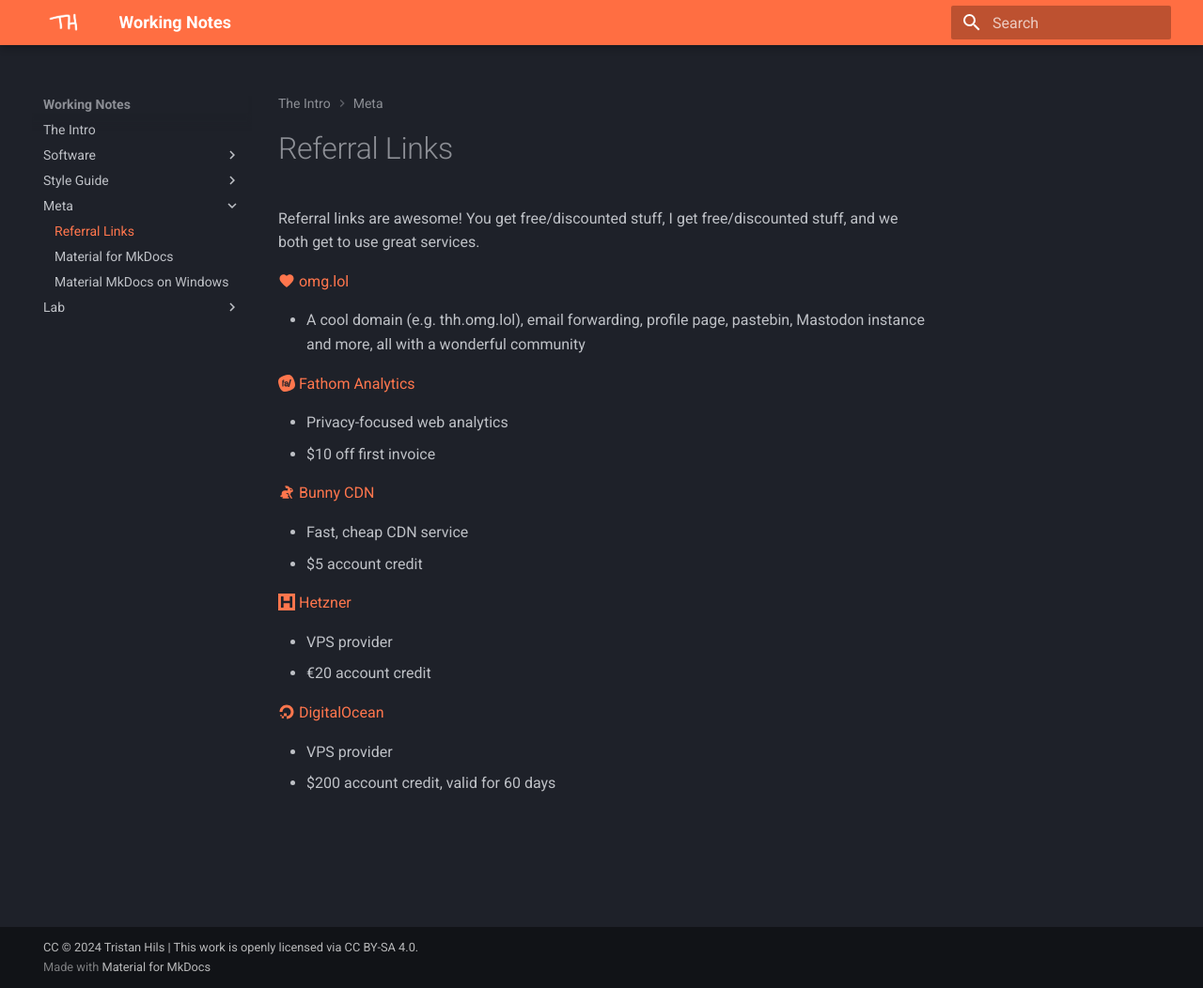
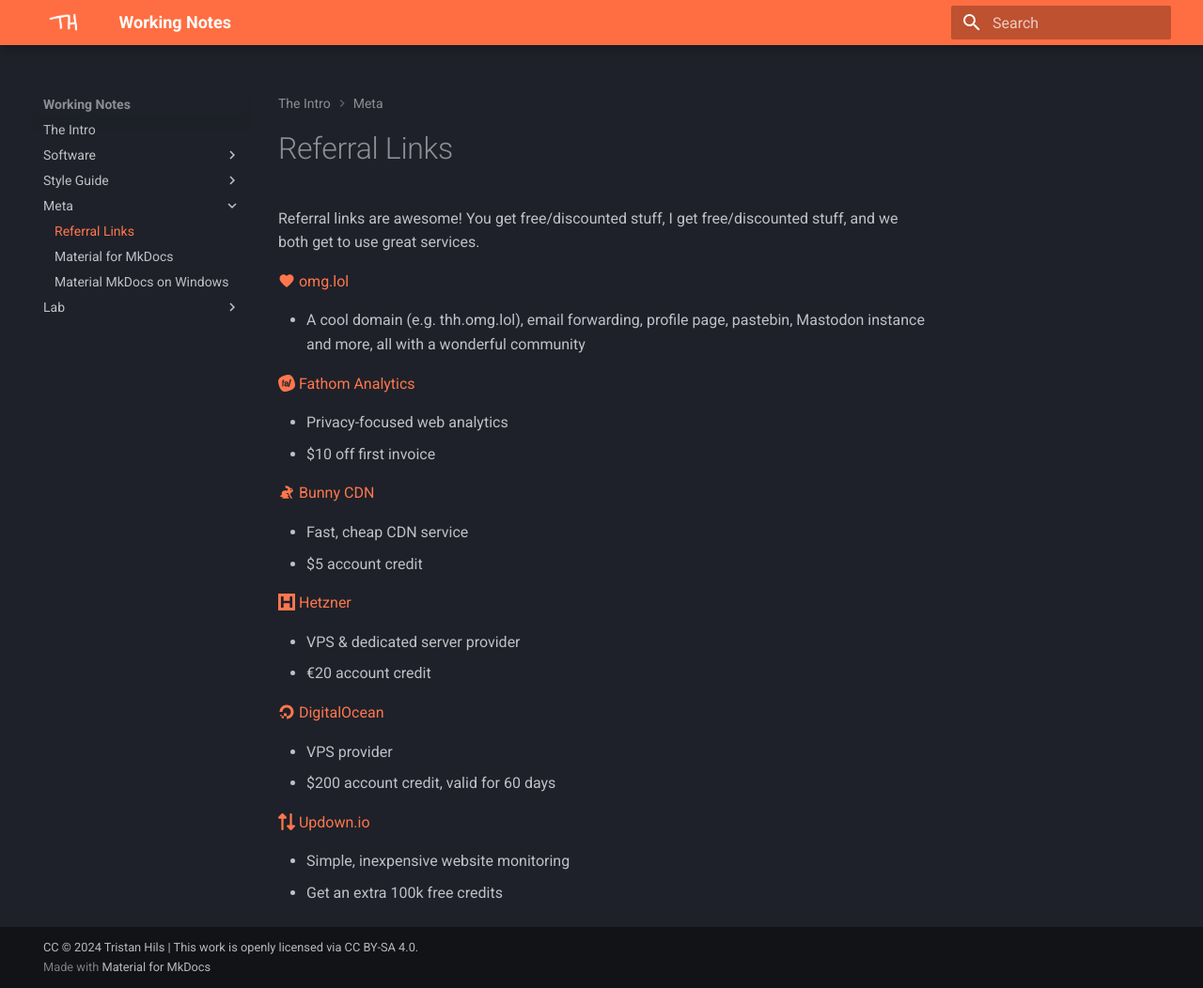
Before and after one commit to thhsh/kb.thh.sh, an MkDocs documentation site: the page built from docs/Meta/referral-links.md, in a window 1280 px wide and 1052 px high. Shown: the whole window at 94% size. Built offline with MkDocs 1.6.1 and Material for MkDocs 9.7.7, drawn with Linux system fonts in a browser that asks for light colours.

Commit message:
Add updown.io referral link

```diff
--- a/docs/Meta/referral-links.md
+++ b/docs/Meta/referral-links.md
@@ -17,10 +17,15 @@ Referral links are awesome! You get free/discounted stuff, I get free/discounted
 
 [:simple-hetzner: Hetzner](https://hetzner.cloud/?ref=IIuhj6LrT9FO)
 
--   VPS provider
+-   VPS & dedicated server provider
 -   €20 account credit
 
 [:material-digital-ocean: DigitalOcean](https://m.do.co/c/c5295afb8b71)
 
 -   VPS provider
 -   $200 account credit, valid for 60 days
+
+[:fontawesome-solid-up-down: Updown.io](https://updown.io/r/GnH68)
+
+-   Simple, inexpensive website monitoring
+-   Get an extra 100k free credits
```
